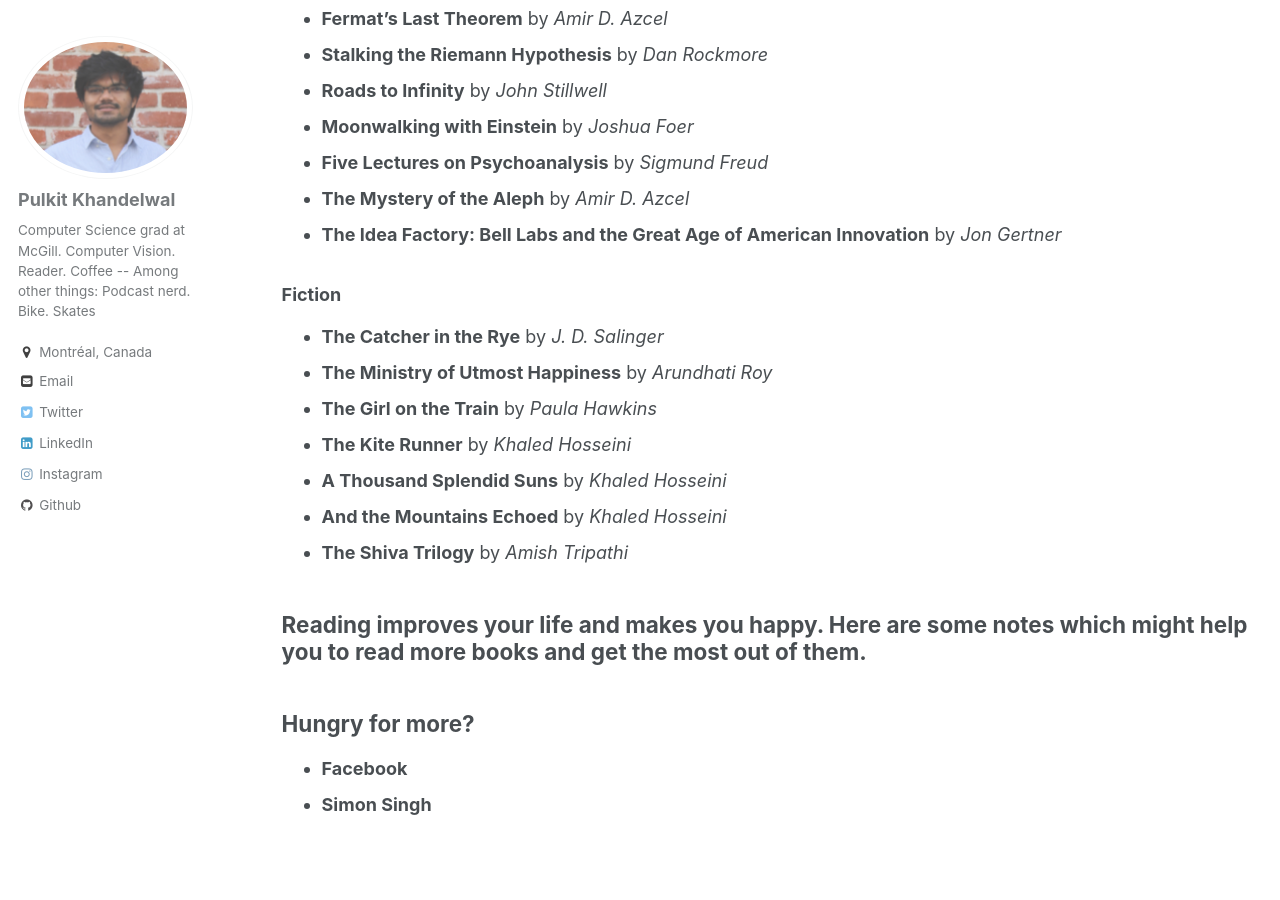
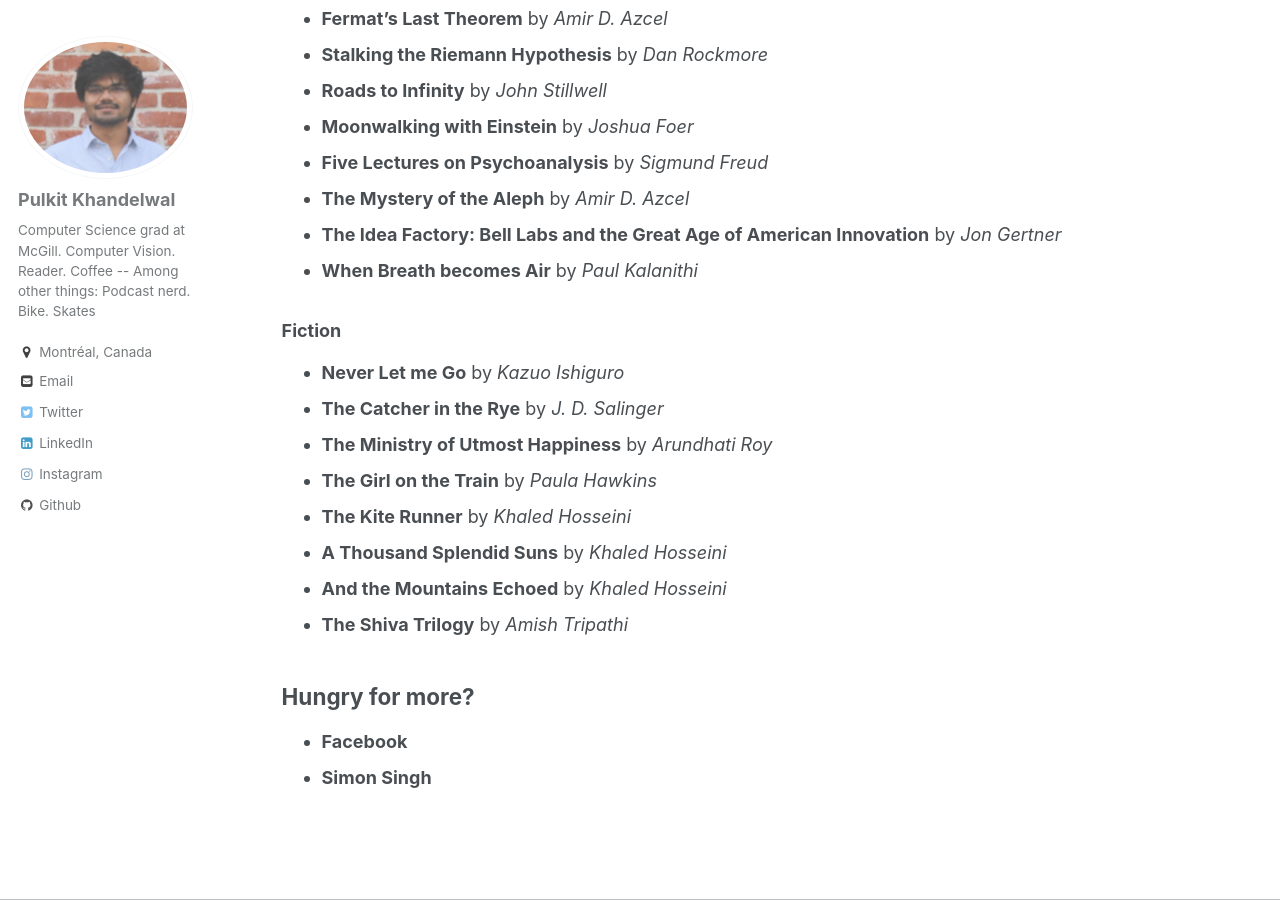
Before and after one commit to Pulkit-Khandelwal/pulkit-khandelwal.github.io, a Jekyll site: the page built from _pages/reading-list.md, in a window 1280 px wide and 900 px high, scrolled down 1972 px. Built offline with Jekyll 4.4.1, drawn with Linux system fonts in a browser that asks for light colours.

Commit message:
Update reading-list.md

```diff
--- a/_pages/reading-list.md
+++ b/_pages/reading-list.md
@@ -63,8 +63,10 @@
 * **Five Lectures on Psychoanalysis** by *Sigmund Freud*
 * **The Mystery of the Aleph** by *Amir D. Azcel*
 * **The Idea Factory: Bell Labs and the Great Age of American Innovation** by *Jon Gertner*
+* **When Breath becomes Air** by *Paul Kalanithi*
 
 ### Fiction
+* **Never Let me Go** by *Kazuo Ishiguro*
 * **The Catcher in the Rye** by *J. D. Salinger*
 * **The Ministry of Utmost Happiness** by *Arundhati Roy*
 * **The Girl on the Train** by *Paula Hawkins*
@@ -73,7 +75,6 @@
 * **And the Mountains Echoed** by *Khaled Hosseini*
 * **The Shiva Trilogy** by *Amish Tripathi*
 
-## Reading improves your life and makes you happy. Here are some notes which might help you to read more books and get the most out of them.
 
 ## Hungry for more?
 
```
